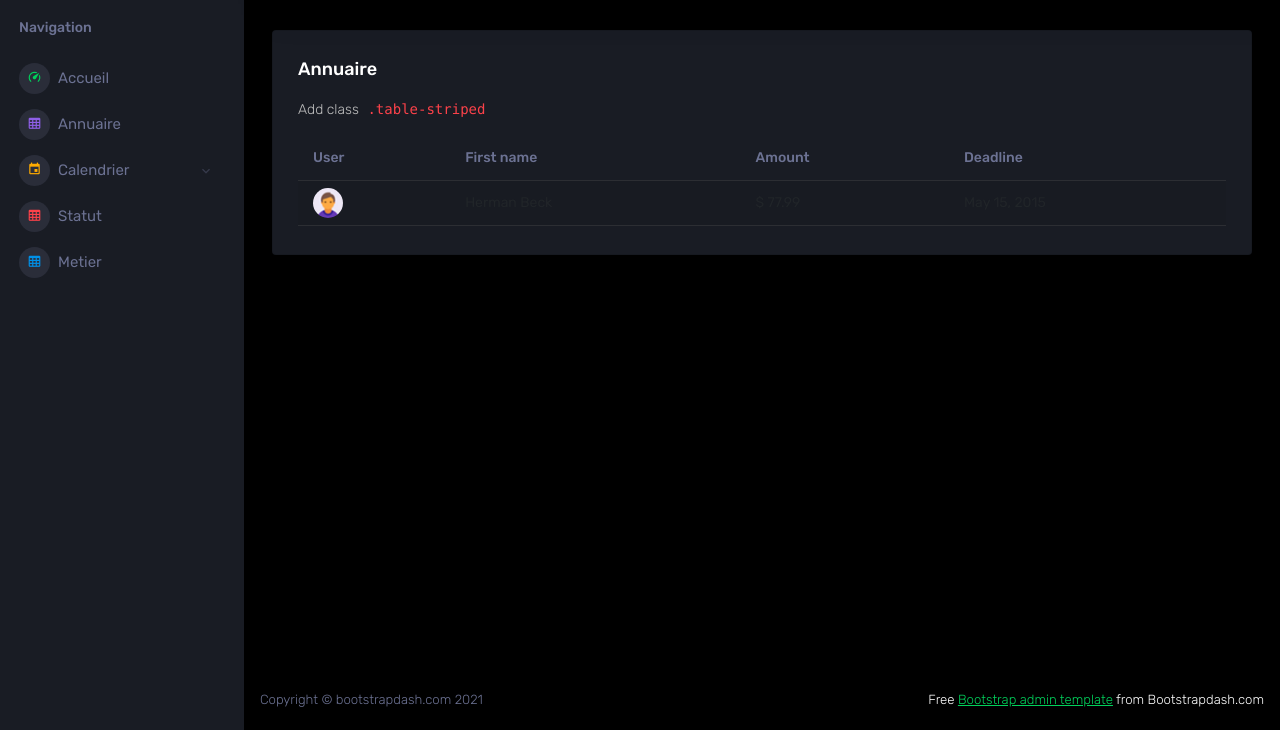
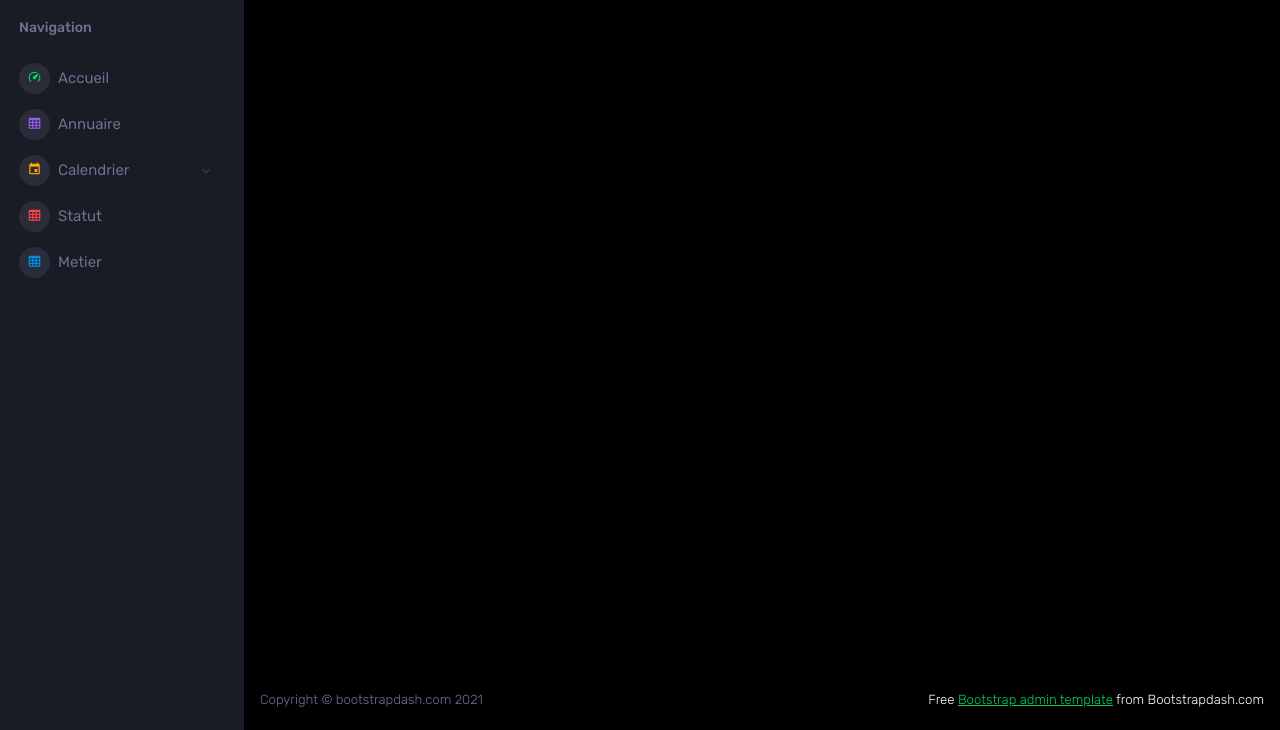
Before and after one commit to HRVNoa/AppliWebBananerie, a Symfony app: template templates/membre/index.html.twig in a window 1280 px wide. Shown: the part 70-800 px from the top of the page. Run offline with Twig, Linux system fonts and the light colour scheme; the template is opened without the code that fills it, so the values that code supplies are empty; some libraries are stand-ins or nearby versions.

Commit message:
Suppresion ancienne vu

```diff
--- a/templates/membre/index.html.twig
+++ b/templates/membre/index.html.twig
@@ -3,38 +3,5 @@
 {% block title %}Annuaire {% endblock %}
 
 {% block body %}
-    <div class="row">
-        <div class="col-lg-12 grid-margin stretch-card">
-            <div class="card">
-                <div class="card-body">
-                    <h4 class="card-title">Annuaire</h4>
-                    <p class="card-description"> Add class <code>.table-striped</code>
-                    </p>
-                    <div class="table-responsive">
-                        <table class="table table-striped">
-                            <thead>
-                            <tr>
-                                <th> User </th>
-                                <th> First name </th>
-                                <th> Amount </th>
-                                <th> Deadline </th>
-                            </tr>
-                            </thead>
-                            <tbody>
-                            <tr>
-                                <td class="py-1">
-                                    <img src="{{asset("design/assets/images/faces-clipart/pic-1.png")}}" alt="image">
-                                </td>
-                                <td> Herman Beck </td>
-                                <td> $ 77.99 </td>
-                                <td> May 15, 2015 </td>
-                            </tr>
-                            </tbody>
-                        </table>
-                    </div>
-                </div>
-            </div>
-        </div>
 
-    </div>
 {% endblock %}
```
